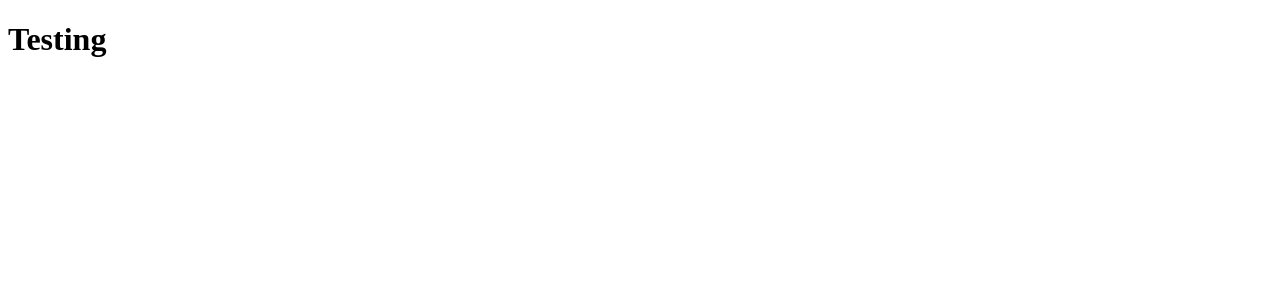
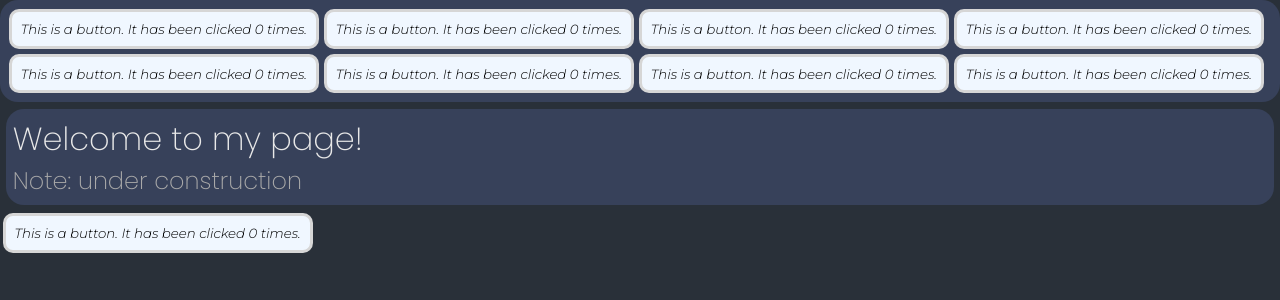
Before and after one commit to vlad-zaloilov/vlad-zaloilov.github.io, a React (Vite) app: page / in a window 1280 px wide. Shown: the top 300 px of the page. Built offline with nearby package versions, Linux system fonts and the light colour scheme.

Commit message:
Added a bunch of styling and general CSS element tests

```diff
--- a/index.html
+++ b/index.html
@@ -8,6 +8,6 @@
   </head>
   <body>
     <div id="root"></div>
-    <script type="module" src="/src/main.jsx"></script>
+    <script type="module" src="/src/index.jsx"></script>
   </body>
 </html>
--- a/package.json
+++ b/package.json
@@ -2,7 +2,7 @@
   "name": "vlad-zaloilov.github.io",
   "private": true,
   "version": "0.0.0",
-  "homepage": "https://vlad-zaloilov.github.io/vlad-zaloilov.github.io",
+  "homepage": "https://vlad-zaloilov/vlad-zaloilov.github.io/",
   "type": "module",
   "scripts": {
     "dev": "vite",
@@ -10,7 +10,7 @@
     "lint": "eslint .",
     "preview": "vite preview",
     "predeploy": "npm run build",
-    "deploy": "gh-pages -d build"
+    "deploy": "gh-pages -d dist"
   },
   "dependencies": {
     "@gsap/react": "^2.1.2",
--- a/src/FrontPage.jsx
+++ /dev/null
@@ -1,9 +0,0 @@
-const FrontPage = () => {
-  return (
-    <>
-      <h1>Testing</h1>
-    </>
-  )
-}
-
-export default FrontPage
--- /dev/null
+++ b/src/components/Button.jsx
@@ -0,0 +1,32 @@
+import { useState } from 'react';
+import "../styling.css"
+
+export function Button() {
+    const [count, setCount] = useState(0);
+
+    function handleClick() {
+        setCount(count + 1);
+    }
+
+    return (
+        <button className="button1" onClick={handleClick}>
+            This is a button. It has been clicked {count} times.
+        </button>
+    );
+}
+
+export function ButtonGrid({row, col}) {
+
+    const array = [];
+
+    for (let i = 0; i < row; i++) {
+        for (let j = 0; j < col; j++) {
+            array.push(<Button/>);
+        }
+        array.push(<div className="array-row"></div>);
+    }
+
+    return(
+        array
+    );
+}
--- /dev/null
+++ b/src/index.jsx
@@ -0,0 +1,11 @@
+import { createElement } from "react"
+import { createRoot } from "react-dom/client"
+import "./styling.css"
+
+import FrontPage from "./sections/FrontPage"
+
+const root = createRoot(document.getElementById("root"))
+
+root.render(
+  <FrontPage />
+)
--- a/src/main.jsx
+++ /dev/null
@@ -1,9 +0,0 @@
-import React from 'react'
-import { createRoot } from 'react-dom/client'
-import { strictMode } from 'react'
-import FrontPage from './FrontPage'
-// import './index.css'
-
-createRoot(document.getElementById('root')).render(
-  <FrontPage />
-)
--- /dev/null
+++ b/src/sections/FrontPage.jsx
@@ -0,0 +1,22 @@
+import * as ButtonElements from "../components/Button";
+import "../styling.css";
+
+const Button = ButtonElements.Button;
+const ButtonGrid = ButtonElements.ButtonGrid;
+
+const FrontPage = () => {
+  return (
+    <>
+      <div className = "header-row">
+        <ButtonGrid row={2} col={4}/>
+      </div>
+      <div className = "section-row">
+        <h1>Welcome to my page!</h1>
+        <h2>Note: under construction</h2>
+      </div>
+      <Button/>
+    </>
+  );
+}
+
+export default FrontPage
--- /dev/null
+++ b/src/styling.css
@@ -0,0 +1,77 @@
+/* 'Montserrat' font */
+@import url('https://fonts.googleapis.com/css2?family=Montserrat:ital,wght@0,100..900;1,100..900&family=Poppins:ital,wght@0,100;0,200;0,300;0,400;0,500;0,600;0,700;0,800;0,900;1,100;1,200;1,300;1,400;1,500;1,600;1,700;1,800;1,900&family=Roboto+Flex:opsz,wght,XOPQ,XTRA,YOPQ,YTDE,YTFI,YTLC,YTUC@8..144,100..1000,96,468,79,-203,738,514,712&display=swap');
+/* 'Poppins' font */
+@import url('https://fonts.googleapis.com/css2?family=Poppins:ital,wght@0,100;0,200;0,300;0,400;0,500;0,600;0,700;0,800;0,900;1,100;1,200;1,300;1,400;1,500;1,600;1,700;1,800;1,900&family=Roboto+Flex:opsz,wght,XOPQ,XTRA,YOPQ,YTDE,YTFI,YTLC,YTUC@8..144,100..1000,96,468,79,-203,738,514,712&display=swap');
+
+.poppins-thin {
+    font-family: "Poppins", sans-serif;
+    font-weight: 100;
+    font-style: normal;
+}
+
+* {
+    background-color:rgb(41, 48, 57);
+    font-family: "Poppins", sans-serif;
+    font-weight: 250;
+    font-style: normal;
+    margin: auto;
+}
+
+body {
+    background-color: #66666600;
+    color:rgb(169, 169, 169);
+    padding: 0%;
+    margin: 0%;
+}
+
+h1 {
+    background-color: #66666600;
+    color:rgb(232, 232, 232);
+    padding: 0%;
+    margin: 0%;
+}
+
+h2 {
+    background-color: #66666600;
+    color:rgb(169, 169, 169);
+    padding:0%;
+    margin:0%;
+}
+
+.section-row {
+    padding: 0.5%;
+    margin: 0.5%;
+    background-color: #37415a;
+    border-radius: 18px;
+}
+
+.header-row {
+    margin: auto;
+    padding: 0.5%;
+    background-color: #37415a;
+    border-radius: 18px;
+}
+
+.array-row {
+    margin: 0%;
+    padding: 0%;
+    background-color: #cecece;
+    border-radius: 0%;
+}
+
+
+.button1 {
+    font-family: 'Montserrat';
+    font-weight: 300;
+    font-optical-sizing: auto;
+    font-style: italic;
+    color:black;
+
+    background-color: rgb(240, 247, 255);
+    border:#d6d6d6;
+    border-style: solid;
+    border-width: medium;
+    border-radius: 10px;
+    padding: 0.7%;
+    margin: 0.2%;
+}
--- a/vite.config.js
+++ b/vite.config.js
@@ -4,9 +4,9 @@ import tailwindcss from '@tailwindcss/vite'
 
 // https://vite.dev/config/
 export default defineConfig({
+  base: "/vlad-zaloilov.github.io" ,
   plugins: [
     react(),
     tailwindcss()
-  ],
-  base: "/vlad-zaloilov.github.io"
+  ]
 })
```
